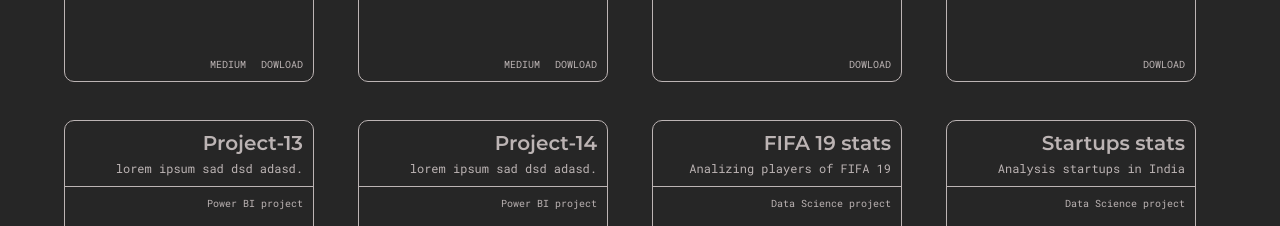
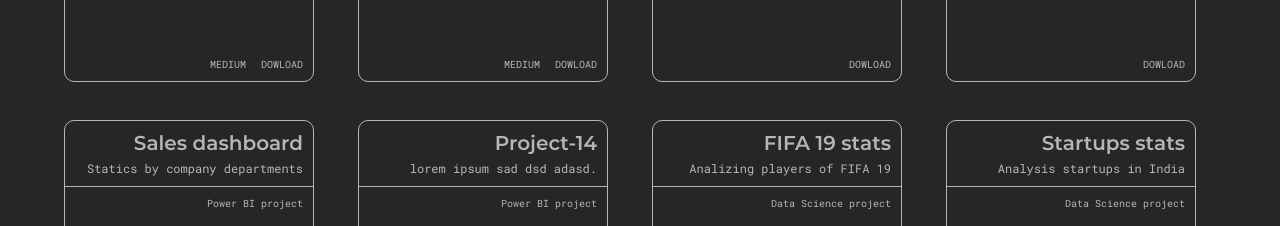
Before and after one commit to lucassingh/portfolio-ds, a React (Create React App) app: page /projects in a window 1280 px wide. Shown: the part 960-1186 px from the top of the page. Built offline with nearby package versions, Linux system fonts and the light colour scheme; a web font is replaced by a local one.

Commit message:
change data

```diff
--- a/src/assets/data/projects.js
+++ b/src/assets/data/projects.js
@@ -157,16 +157,16 @@ const projects = [
     },
     {
         id: 13,
-        title: 'Project-13',
+        title: 'Sales dashboard',
         category: 'Power BI',
         categoryId:13,
-        subtitle: 'lorem ipsum sad  dsd adasd.',
+        subtitle: 'Statics by company departments',
         medium: false,
         git: false,
-        link1:'https://www.google.com/',
+        link1:'https://app.powerbi.com/view?r=eyJrIjoiYTgxZGU4NmYtYzNjYi00Mjc0LWEwNGUtYjM5OTBkMTlkZGIwIiwidCI6ImE4NGEzNjI2LTM4NDItNDE5Ni1iYTdmLWM2NWM5NzE0NzlkNiIsImMiOjR9',
         link2:'https://www.google.com/',
-        link3:'https://www.google.com/',
-        link4:'https://www.google.com/'
+        link3:'https://app.powerbi.com/view?r=eyJrIjoiYTgxZGU4NmYtYzNjYi00Mjc0LWEwNGUtYjM5OTBkMTlkZGIwIiwidCI6ImE4NGEzNjI2LTM4NDItNDE5Ni1iYTdmLWM2NWM5NzE0NzlkNiIsImMiOjR9',
+        link4:'https://drive.google.com/file/d/1Yp99CDxc3rOyb9Z2tRxr7A5cHfn48izm/view?usp=sharing'
     },
     {
         id: 14,
```
